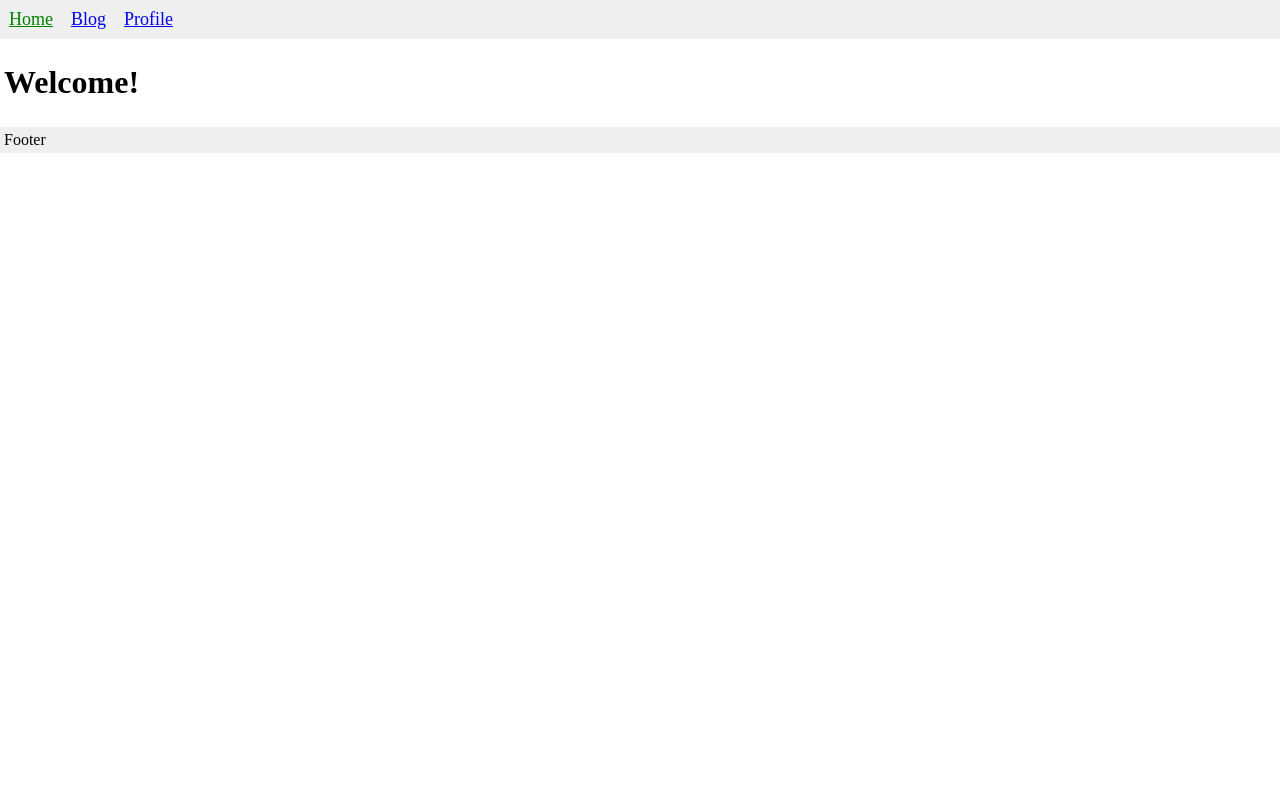
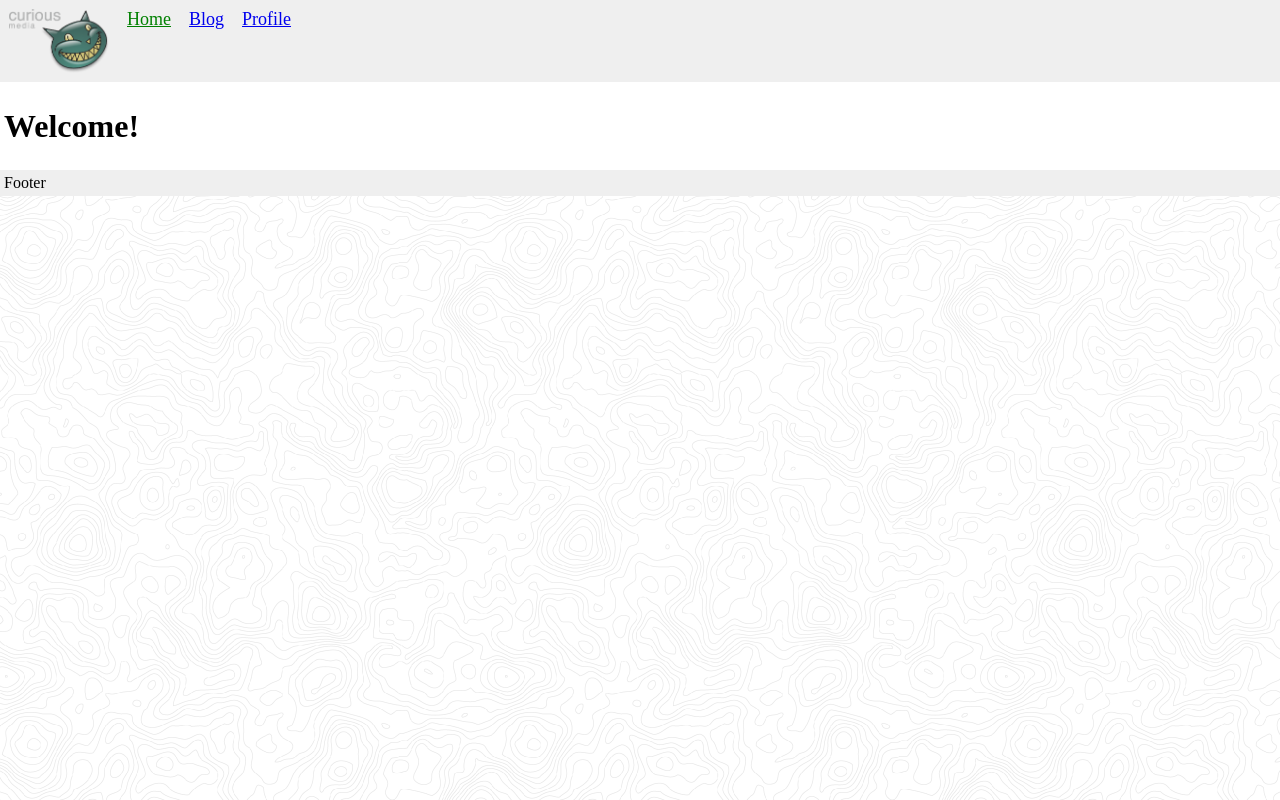
Before and after one commit to jasonlav/lit-gatsby, a Gatsby site: page / in a window 1280 px wide. Built offline with nearby package versions, Linux system fonts and the light colour scheme; Gatsby itself is replaced by a stand-in of ours.

Commit message:
Add a background image and an embedded image.

```diff
--- a/src/components/header.js
+++ b/src/components/header.js
@@ -2,6 +2,7 @@ import React, { useEffect, useState } from "react";
 import * as Styles from "./header.module.scss";
 import { Link } from "gatsby";
 import { useLocation } from '@reach/router';
+import logo from "./../images/logo.png";
 
 const Header = () => {
   const location = useLocation();
@@ -13,6 +14,9 @@ const Header = () => {
 
   return (
     <header className={`${Styles.header} ${(condensed) ? Styles.condensed : Styles.full}`}>
+      <Link to="/" className={Styles.logo}>
+        <img src={logo} alt="Curious Media" />
+      </Link>
       <nav>
         <ul className={Styles.links}>
           <li className={Styles.link}><Link to="/" activeClassName={Styles.active}>Home</Link></li>
--- a/src/components/header.module.scss
+++ b/src/components/header.module.scss
@@ -1,5 +1,17 @@
 .header {
   background-color: #EFEFEF;
+  display: flex;
+}
+
+.logo {
+  width: 100px;
+  margin-right: 1em;
+
+  img {
+    display: block;
+    width: 100%;
+    height: auto;
+  }
 }
 
 .active {
--- a/src/components/layout.module.scss
+++ b/src/components/layout.module.scss
@@ -8,4 +8,5 @@
 
 .main {
   padding: 0.25em;
+  background-color: #FFF;
 }
--- a/src/styles/_elements.scss
+++ b/src/styles/_elements.scss
@@ -0,0 +1,4 @@
+body {
+  background: url(../images/bg-topo.png);
+  background-size: 500px auto;
+}
```
Also changed, not shown: src/images/bg-topo.png (added), src/images/logo.png (added).
